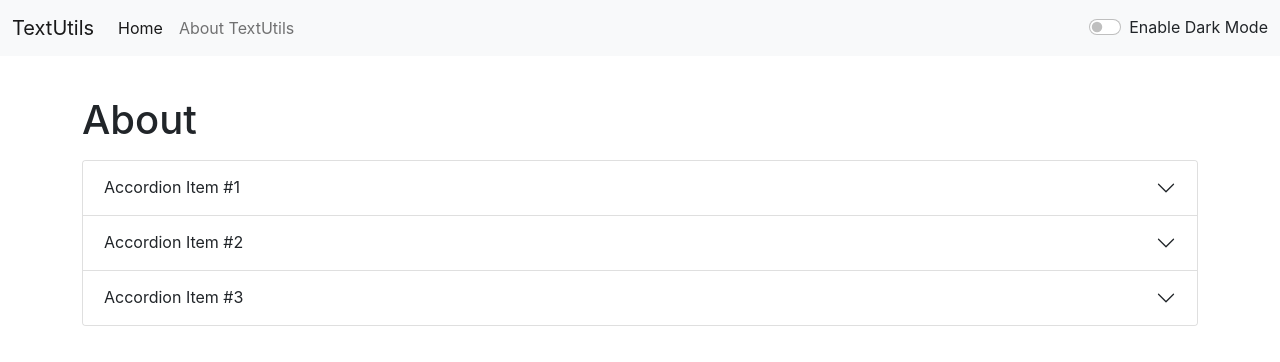
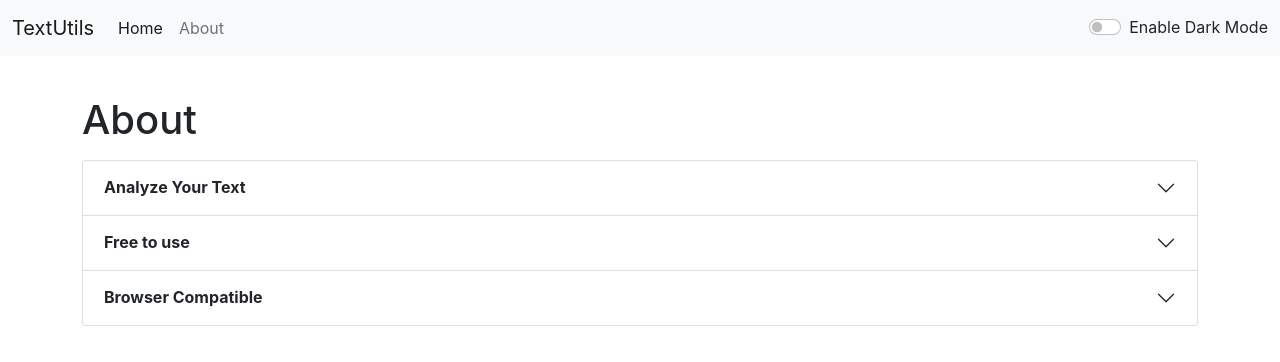
Before and after one commit to nvishal600/FirstReactApp, a React (Create React App) app: page /about in a window 1280 px wide. Shown: the top 362 px of the page. Built offline with nearby package versions, Linux system fonts and the light colour scheme.

Commit message:
about change

```diff
--- a/src/App.js
+++ b/src/App.js
@@ -46,7 +46,7 @@
   return (
     <>
       <Router>
-        <Navbar title="TextUtils" mode = {mode} toggleMode = {toggleMode}  about="About TextUtils"></Navbar>
+        <Navbar title="TextUtils" mode = {mode} toggleMode = {toggleMode}  about="About"></Navbar>
         <Alert alert = {alert} />
           <Routes>
             <Route exact path="/about" element = {<About mode = {mode}/>}/>
--- a/src/Components/About.js
+++ b/src/Components/About.js
@@ -9,36 +9,36 @@
             <div className="accordion-item" style = {{backgroundColor: props.mode === 'dark' ? '#020918' : 'white'}} >
                 <h2 className="accordion-header" id="headingTwo" >
                 <button className={`accordion-button collapsed text-${props.mode === 'light' ? 'dark' : 'light'}`}  type="button" data-bs-toggle="collapse" data-bs-target="#collapseOne" aria-expanded="false" aria-controls="collapseOne" style = {{backgroundColor: props.mode === 'dark' ? '#020918' : 'white',  border: '1px solid white'}} >
-                    Accordion Item #1
+                    <strong>Analyze Your Text</strong>
                 </button>
                 </h2>
                 <div id="collapseOne" className="accordion-collapse collapse" aria-labelledby="headingTwo" data-bs-parent="#accordionExample">
                     <div className="accordion-body"  style = {{border: '1px solid white'}}>
-                        <strong>This is the second item's accordion body.</strong> It is hidden by default, until the collapse plugin adds the appropriate classes that we use to style each element. These classes control the overall appearance, as well as the showing and hiding via CSS transitions. You can modify any of this with custom CSS or overriding our default variables. It's also worth noting that just about any HTML can go within the <code>.accordion-body</code>, though the transition does limit overflow.
+                    TextUtils gives you a way to analyze your text quickly and efficiently. Be it word count, character count or extra space remove
                     </div>
                 </div>
             </div>
             <div className="accordion-item" style = {{backgroundColor: props.mode === 'dark' ? '#020918' : 'white'}} >
                 <h2 className="accordion-header" id="headingTwo">
                 <button className={`accordion-button collapsed text-${props.mode === 'light' ? 'dark' : 'light'}`}  type="button" data-bs-toggle="collapse" data-bs-target="#collapseTwo" aria-expanded="false" aria-controls="collapseTwo" style = {{backgroundColor: props.mode === 'dark' ? '#020918' : 'white',  border: '1px solid white'}} >
-                    Accordion Item #2
+                    <strong>Free to use</strong>
                 </button>
                 </h2>
                 <div id="collapseTwo" className="accordion-collapse collapse" aria-labelledby="headingTwo" data-bs-parent="#accordionExample">
                     <div className="accordion-body"  style = {{border: '1px solid white'}}>
-                        <strong>This is the second item's accordion body.</strong> It is hidden by default, until the collapse plugin adds the appropriate classes that we use to style each element. These classes control the overall appearance, as well as the showing and hiding via CSS transitions. You can modify any of this with custom CSS or overriding our default variables. It's also worth noting that just about any HTML can go within the <code>.accordion-body</code>, though the transition does limit overflow.
+                    TextUtils is a free character counter tool that provides instant character count & word count statistics for a given text. TextUtils reports the number of words and characters. Thus it is suitable for writing text with word/character limit.
                     </div>
                 </div>
             </div>
             <div className="accordion-item" style = {{backgroundColor: props.mode === 'dark' ? '#020918' : 'white'}}>
                 <h2 className="accordion-header" id="headingThree">
                 <button className={`accordion-button collapsed text-${props.mode === 'light' ? 'dark' : 'light'}`} type="button" data-bs-toggle="collapse" data-bs-target="#collapseThree" aria-expanded="false" aria-controls="collapseThree" style = {{backgroundColor: props.mode === 'dark' ? '#020918' : 'white', border: '1px solid white'}} >
-                    Accordion Item #3
+                    <strong>Browser Compatible</strong>
                 </button>
                 </h2>
                 <div id="collapseThree" className="accordion-collapse collapse" aria-labelledby="headingThree" data-bs-parent="#accordionExample">
                     <div className="accordion-body"  style = {{border: '1px solid white'}}>
-                        <strong>This is the third item's accordion body.</strong> It is hidden by default, until the collapse plugin adds the appropriate classes that we use to style each element. These classes control the overall appearance, as well as the showing and hiding via CSS transitions. You can modify any of this with custom CSS or overriding our default variables. It's also worth noting that just about any HTML can go within the <code>.accordion-body</code>, though the transition does limit overflow.
+                    This word counter software works in any web browers such as chrome, Firefox, Internet Explorer, Safari, Opera. It suits to count characters in facebook, blog, books, excel document, pdf document, essays, etc.
                     </div>
                 </div>
             </div>
```
